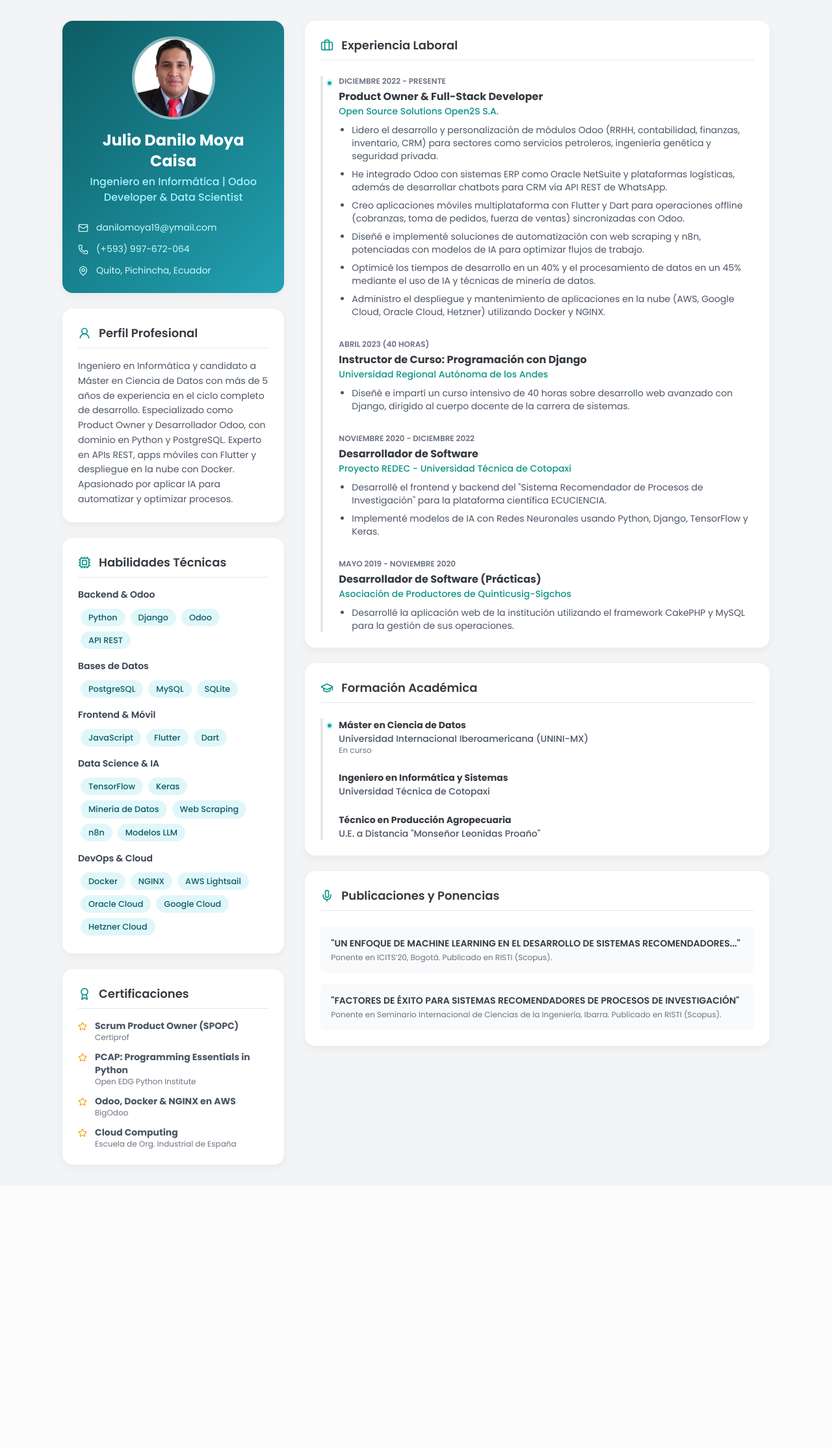
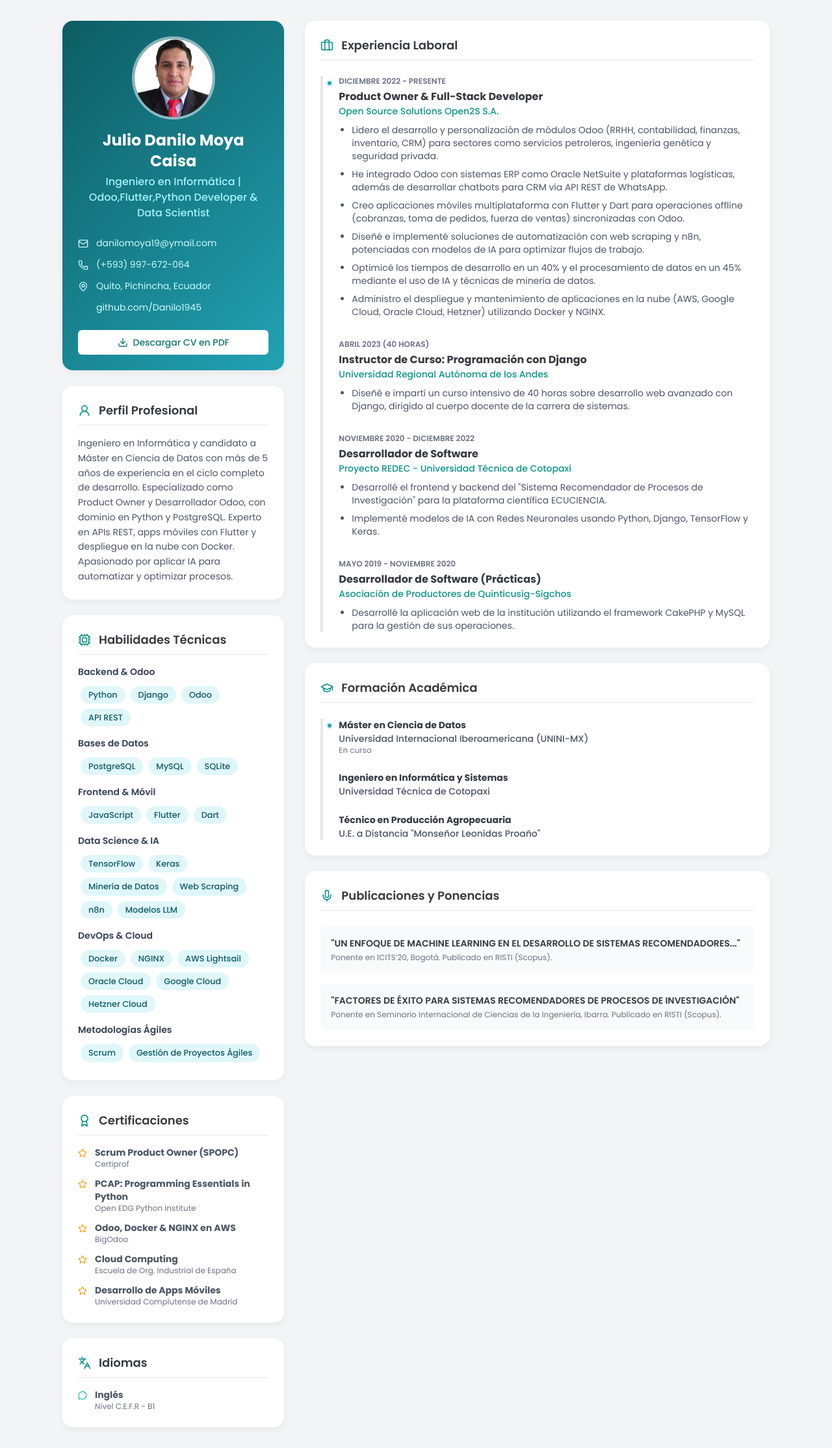
Before and after one commit to Danilo1945/my_cv, a Flask app: page / in a window 1280 px wide. Shown: the whole page at 65% size. Before the commit the page ends 1800 px from the top, so only its background shows below. Run offline with Flask 3, Linux system fonts and the light colour scheme; some libraries are stand-ins or nearby versions.

Commit message:
[UPD] Actualizaciones

```diff
--- a/templates/cv.html
+++ b/templates/cv.html
@@ -131,10 +131,10 @@
                 <!-- Tarjeta de Perfil -->
                 <header class="card text-center header-card">
                     <div class="flex justify-center mb-4">
-                        <img src="{{ 'file:///app/data/MIFotoPerfil.jpg' if for_pdf else '/data/MIFotoPerfil.jpg' }}" alt="Foto de Perfil" class="w-32 h-32 rounded-full object-cover border-4 border-white/50">
+                        <img src="{{ 'file:///app/data/MIFotoPerfil.jpg' if for_pdf else '/data/MIFotoPerfil.jpg' }}" alt="Foto de Perfil" class="w-32 h-32 rounded-full object-cover border-4 border-white/50 profile-picture">
                     </div>
                     <h1 class="text-2xl font-bold text-white">Julio Danilo Moya Caisa</h1>
-                    <h2 class="text-base font-medium text-cyan-200 mt-1">Ingeniero en Informática | Odoo Developer & Data Scientist</h2>
+                    <h2 class="text-base font-medium text-cyan-200 mt-1">Ingeniero en Informática | Odoo,Flutter,Python Developer & Data Scientist</h2>
                     <div class="mt-6 text-left space-y-3 text-cyan-100">
                         <a href="mailto:danilomoya19@ymail.com" class="flex items-center hover:text-white transition-colors">
                             <i data-lucide="mail" class="w-4 h-4 mr-3"></i>
@@ -148,8 +148,17 @@
                             <i data-lucide="map-pin" class="w-4 h-4 mr-3"></i>
                             Quito, Pichincha, Ecuador
                         </div>
+                        <a href="https://github.com/Danilo1945" target="_blank" class="flex items-center hover:text-white transition-colors">
+                            <i data-lucide="github" class="w-4 h-4 mr-3"></i>
+                            github.com/Danilo1945
+                        </a>
                     </div>
-
+                    <div class="mt-6">
+                        <a href="/download" class="inline-flex items-center justify-center w-full px-4 py-2 border border-transparent text-sm font-medium rounded-md text-teal-700 bg-white hover:bg-gray-100 focus:outline-none focus:ring-2 focus:ring-offset-2 focus:ring-teal-500">
+                            <i data-lucide="download" class="w-4 h-4 mr-2"></i>
+                            Descargar CV en PDF
+                        </a>
+                    </div>
                 </header>
 
                 <!-- Tarjeta de Perfil Profesional -->
@@ -194,6 +203,12 @@
                                 <span class="skill-tag">Docker</span><span class="skill-tag">NGINX</span><span class="skill-tag">AWS Lightsail</span><span class="skill-tag">Oracle Cloud</span><span class="skill-tag">Google Cloud</span><span class="skill-tag">Hetzner Cloud</span>
                             </div>
                         </div>
+                        <div>
+                            <h4 class="font-semibold text-sm mb-2 text-gray-700">Metodologías Ágiles</h4>
+                             <div class="flex flex-wrap">
+                                <span class="skill-tag">Scrum</span><span class="skill-tag">Gestión de Proyectos Ágiles</span>
+                            </div>
+                        </div>
                     </div>
                 </div>
 
@@ -205,6 +220,15 @@
                         <li class="flex items-start"><i data-lucide="star" class="w-3.5 h-3.5 mr-3 mt-1 text-amber-500 flex-shrink-0"></i><div><strong>PCAP: Programming Essentials in Python</strong><span class="block text-xs text-gray-500">Open EDG Python Institute</span></div></li>
                         <li class="flex items-start"><i data-lucide="star" class="w-3.5 h-3.5 mr-3 mt-1 text-amber-500 flex-shrink-0"></i><div><strong>Odoo, Docker & NGINX en AWS</strong><span class="block text-xs text-gray-500">BigOdoo</span></div></li>
                         <li class="flex items-start"><i data-lucide="star" class="w-3.5 h-3.5 mr-3 mt-1 text-amber-500 flex-shrink-0"></i><div><strong>Cloud Computing</strong><span class="block text-xs text-gray-500">Escuela de Org. Industrial de España</span></div></li>
+                        <li class="flex items-start"><i data-lucide="star" class="w-3.5 h-3.5 mr-3 mt-1 text-amber-500 flex-shrink-0"></i><div><strong>Desarrollo de Apps Móviles</strong><span class="block text-xs text-gray-500">Universidad Complutense de Madrid</span></div></li>
+                     </ul>
+                </div>
+
+                <!-- Tarjeta de Idiomas -->
+                <div class="card">
+                     <h3 class="text-lg font-semibold border-b pb-2 mb-4 flex items-center"><i data-lucide="languages" class="w-5 h-5 mr-3 text-teal-600"></i>Idiomas</h3>
+                     <ul class="space-y-3 text-sm text-gray-600">
+                        <li class="flex items-start"><i data-lucide="message-circle" class="w-3.5 h-3.5 mr-3 mt-1 text-teal-500 flex-shrink-0"></i><div><strong>Inglés</strong><span class="block text-xs text-gray-500">Nivel C.E.F.R - B1</span></div></li>
                      </ul>
                 </div>
             </aside>
```
Also changed, not shown: other parts of templates/cv.html (+12 -12 lines), 1 other file.
